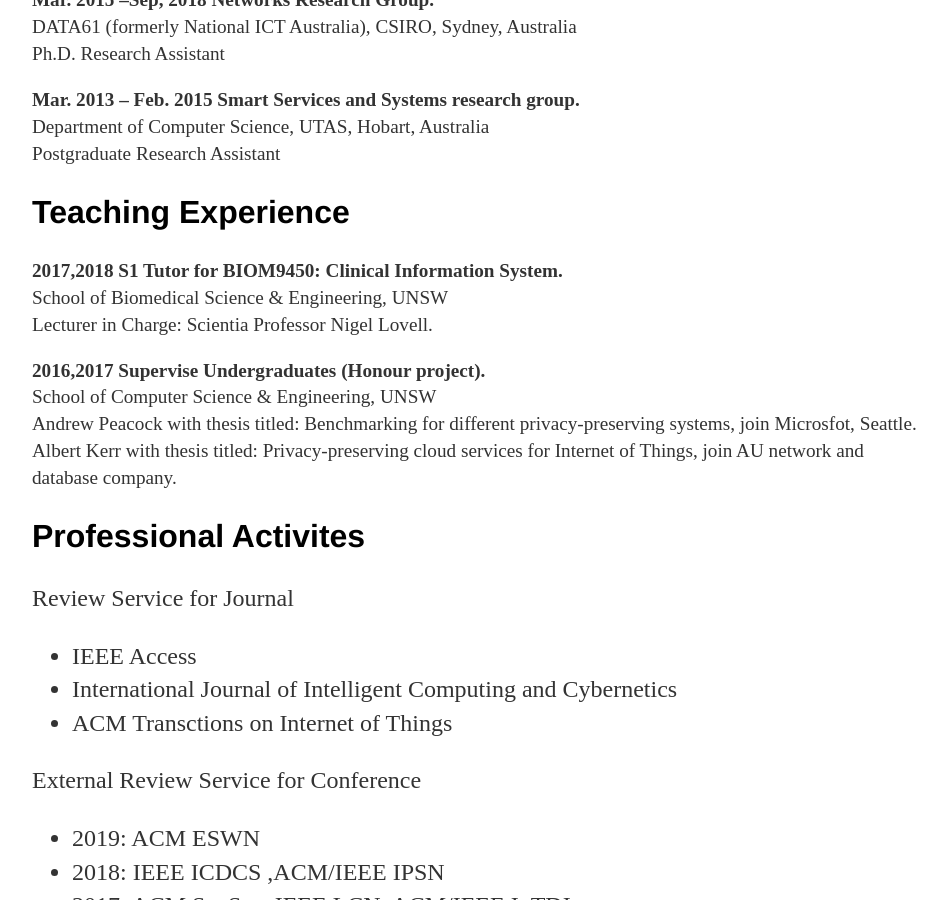
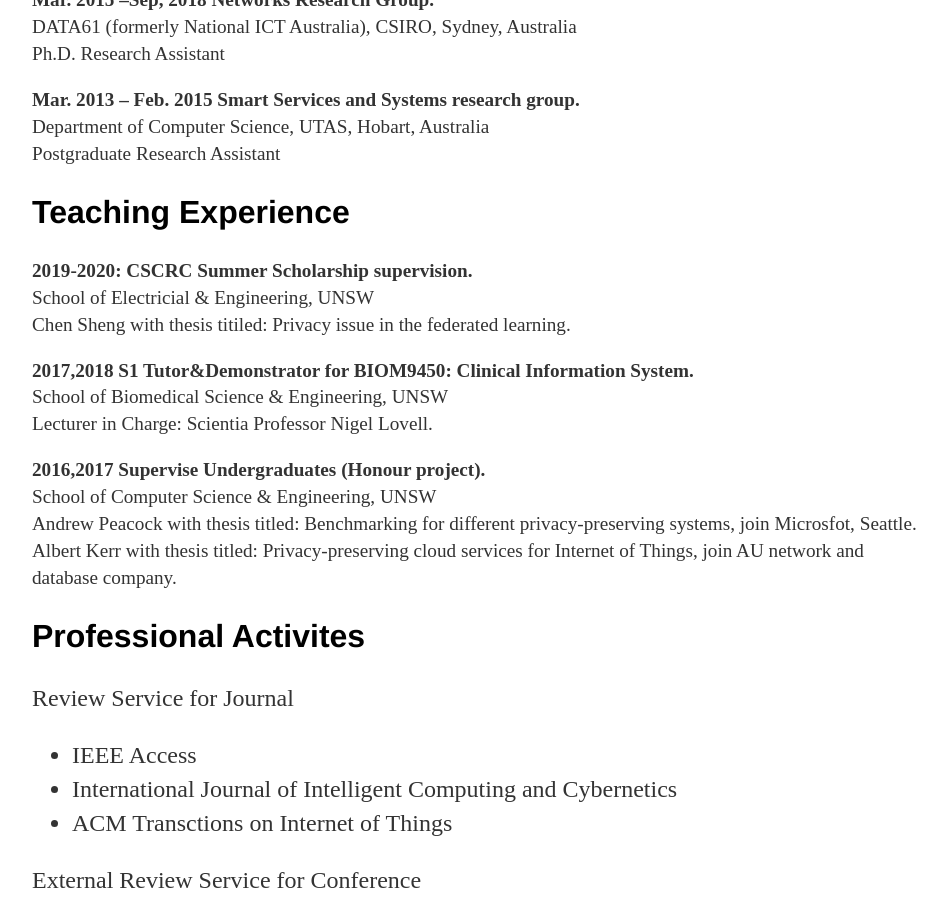
Before and after one commit to WanliXue/WanliXue.github.io, a Jekyll site: the page built from cv/index.html, in a window 1280 px wide and 900 px high, scrolled down 902 px. Shown: the whole window, without its empty margins (160-1107 px from the left). Built offline with Jekyll 4.4.1, drawn with Linux system fonts in a browser that asks for light colours.

Commit message:
Update index.html

```diff
--- a/cv/index.html
+++ b/cv/index.html
@@ -45,7 +45,14 @@
 
 		<h2>Teaching Experience</h2>
 		<p>
-		 <b>2017,2018 S1 Tutor for BIOM9450: Clinical Information System. </b><br />
+		<b>2019-2020: CSCRC Summer Scholarship supervision. </b><br />
+		School of Electricial & Engineering, UNSW<br />
+		Chen Sheng with thesis titiled: Privacy issue in the federated learning.<br />
+		</p>
+
+
+		<p>
+		 <b>2017,2018 S1 Tutor&Demonstrator for BIOM9450: Clinical Information System. </b><br />
 		School of Biomedical Science & Engineering, UNSW<br />
 		Lecturer in Charge: Scientia Professor Nigel Lovell.<br />
 	</p>
```
